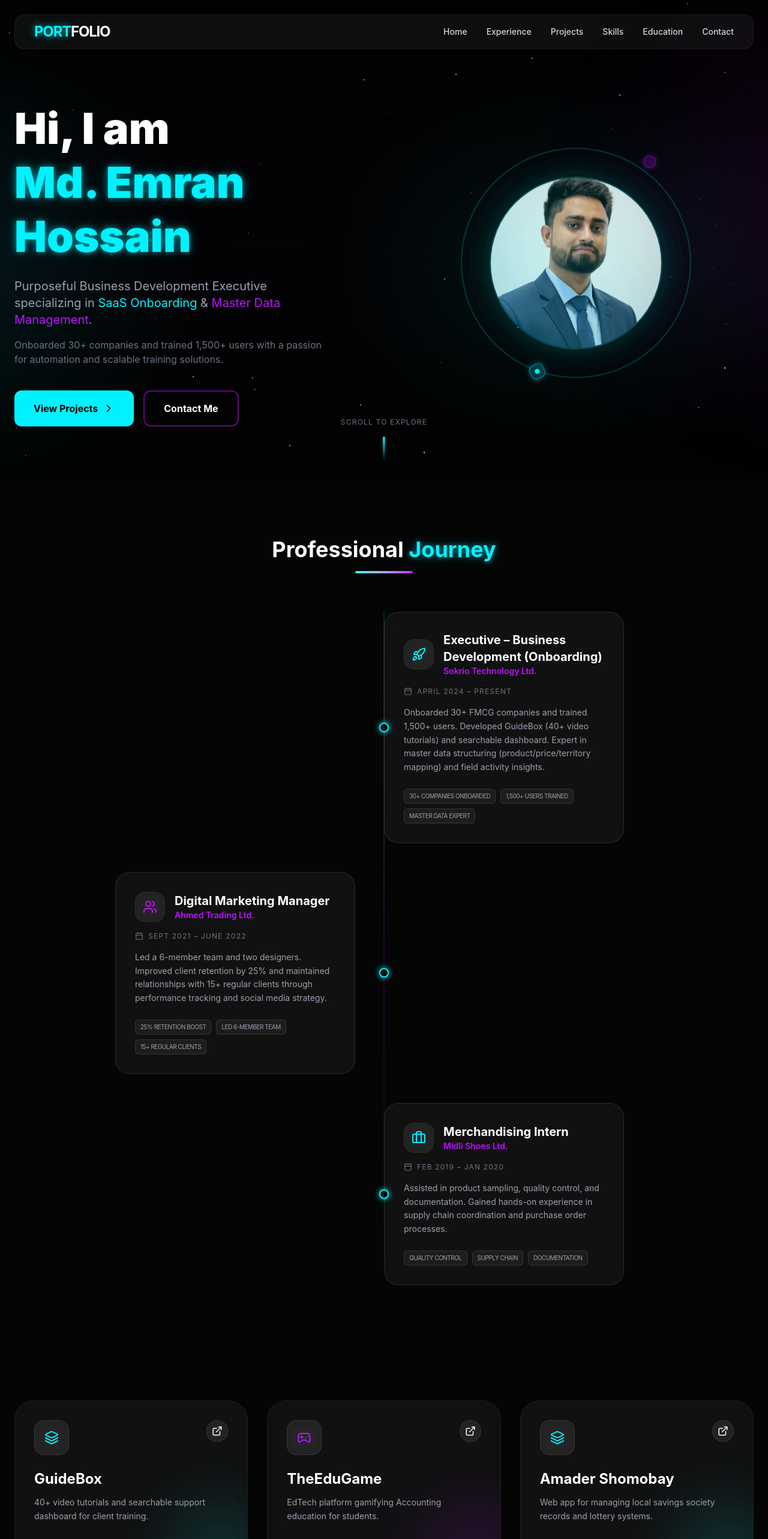
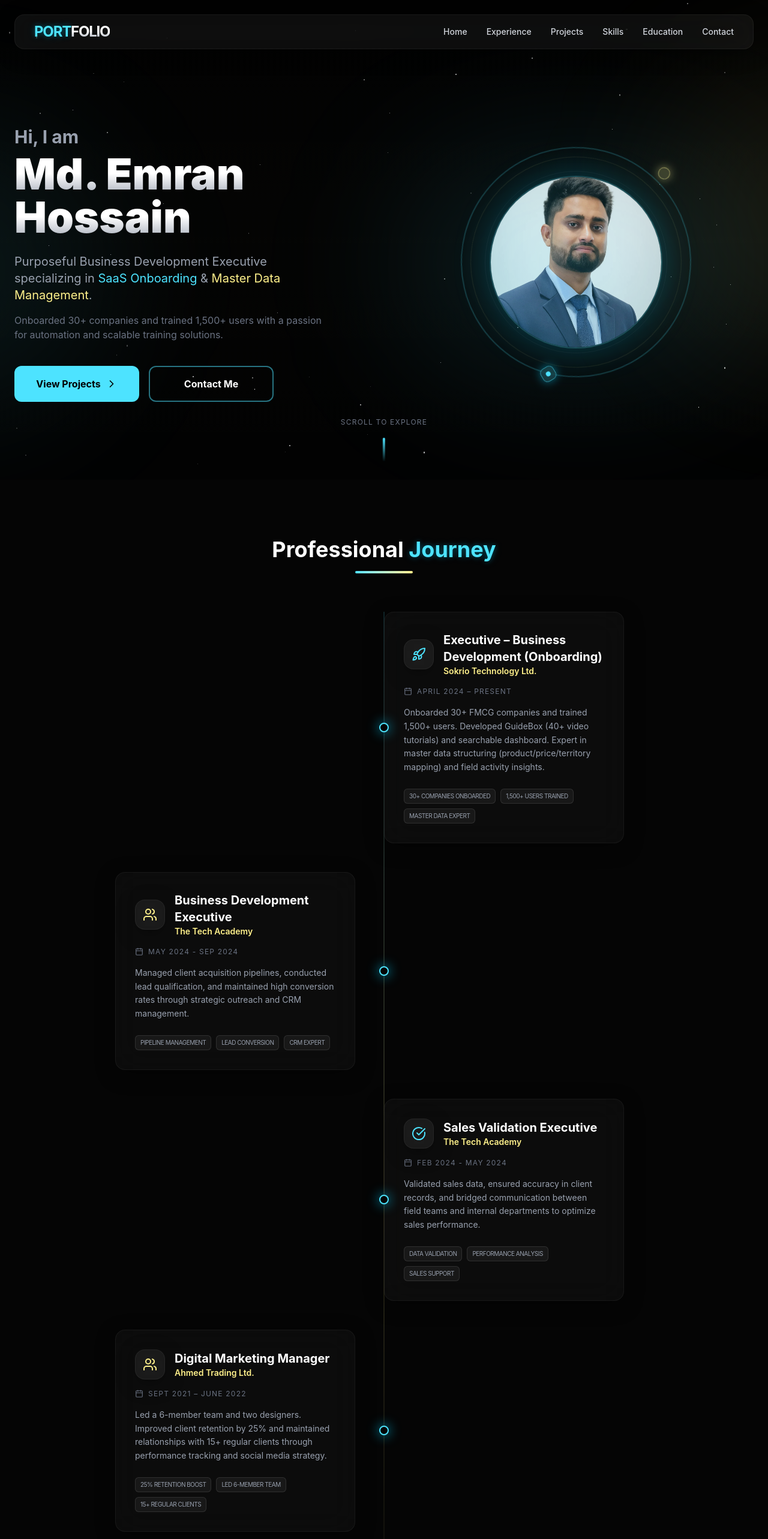
Before and after one commit to Emran027/myprofile, a React (Vite) app: page / in a window 1280 px wide. Shown: the top 2566 px of the page at 60% size. Built offline with nearby package versions, Linux system fonts and the light colour scheme.

Commit message:
Restore original Astro theme and enable repeated animations

```diff
--- a/index.html
+++ b/index.html
@@ -4,7 +4,7 @@
     <meta charset="UTF-8" />
     <link rel="icon" type="image/svg+xml" href="/favicon.svg" />
     <meta name="viewport" content="width=device-width, initial-scale=1.0" />
-    <title>myprofile</title>
+    <title>Md. Emran Hossain | Professional Portfolio</title>
   </head>
   <body>
     <div id="root"></div>
--- a/src/components/Education.jsx
+++ b/src/components/Education.jsx
@@ -1,32 +1,32 @@
 import React from 'react';
 import { motion } from 'framer-motion';
-import { GraduationCap, Award, BookOpen } from 'lucide-react';
+import { GraduationCap, Award, BookOpen, MapPin } from 'lucide-react';
 
 const Education = () => {
-  const education = [
+  const degrees = [
     {
       degree: "MBA in Business Management",
-      institution: "Dr. Maleka University College",
-      period: "2025 – Present (Expected: 2027)",
-      details: "Focusing on advanced management strategies and operational excellence."
+      school: "Dr. Maleka University College",
+      period: "2025 – Present",
+      location: "Dhaka, Bangladesh"
     },
     {
       degree: "BBA in Management",
-      institution: "Dr. Maleka University College",
+      school: "Dr. Maleka University College",
       period: "2022",
-      details: "Developed strong fundamentals in business administration."
+      location: "Dhaka, Bangladesh"
     },
     {
       degree: "HSC (Business Studies)",
-      institution: "Tatulia Degree College",
+      school: "Tatulia Degree College",
       period: "2017",
-      details: "Completed Higher Secondary Certificate in Business Studies."
+      location: "Satkhira, Bangladesh"
     },
     {
       degree: "SSC (Science Studies)",
-      institution: "Tatulia Pilot High School",
+      school: "Tatulia Pilot High School",
       period: "2015",
-      details: "Completed Secondary School Certificate in Science Studies."
+      location: "Satkhira, Bangladesh"
     }
   ];
 
@@ -39,51 +39,62 @@ const Education = () => {
   return (
     <section id="education" className="py-24 relative overflow-hidden">
       <div className="container mx-auto px-6">
-        <div className="flex flex-col lg:flex-row gap-16">
-          {/* Education Timeline */}
-          <motion.div
-            initial={{ opacity: 0, x: -30 }}
-            whileInView={{ opacity: 1, x: 0 }}
-            viewport={{ once: true }}
-            className="lg:w-2/3"
-          >
-            <h2 className="text-4xl font-bold mb-12 flex items-center gap-4">
-              <GraduationCap className="text-neonBlue" size={40} />
-              Academic <span className="neon-text-blue">Background</span>
-            </h2>
+        <motion.div
+          initial={{ opacity: 0, y: 20 }}
+          whileInView={{ opacity: 1, y: 0 }}
+          viewport={{ once: false }}
+          className="text-center mb-16"
+        >
+          <h2 className="text-4xl font-bold mb-4">Academic <span className="text-neonBlue">Background</span></h2>
+          <div className="w-24 h-1 bg-gradient-to-r from-neonBlue to-neonPurple mx-auto rounded-full" />
+        </motion.div>
 
-            <div className="space-y-12">
-              {education.map((item, index) => (
-                <div key={index} className="relative pl-10 group">
-                  <div className="absolute left-0 top-0 bottom-0 w-px bg-white/10 group-hover:bg-neonBlue/30 transition-colors" />
-                  <div className="absolute left-[-4px] top-2 w-2 h-2 rounded-full bg-neonBlue shadow-[0_0_8px_#00f2ff]" />
+        <div className="grid grid-cols-1 lg:grid-cols-2 gap-12 max-w-6xl mx-auto">
+          {/* Degrees */}
+          <div className="space-y-8 relative">
+            <div className="absolute left-0 top-0 bottom-0 w-px bg-gradient-to-b from-neonBlue via-neonPurple to-transparent opacity-30" />
 
-                  <p className="text-sm text-neonPurple font-semibold mb-1 uppercase tracking-widest">{item.period}</p>
-                  <h3 className="text-2xl font-bold mb-2 group-hover:text-neonBlue transition-colors">{item.degree}</h3>
-                  <p className="text-gray-300 font-medium mb-3">{item.institution}</p>
-                  <p className="text-gray-500 text-sm max-w-xl">{item.details}</p>
+            {degrees.map((edu, index) => (
+              <motion.div
+                key={index}
+                initial={{ opacity: 0, x: -20 }}
+                whileInView={{ opacity: 1, x: 0 }}
+                viewport={{ once: false }}
+                transition={{ delay: index * 0.1 }}
+                className="relative pl-8"
+              >
+                <div className="absolute left-0 top-2 -translate-x-1/2 w-4 h-4 rounded-full bg-space border-2 border-neonBlue z-10 shadow-[0_0_15px_rgba(0,209,255,0.5)]" />
+
+                <div className="group glass p-8 rounded-2xl border-white/5 hover:border-neonBlue/30 hover:shadow-[0_10px_40px_rgba(0,209,255,0.15)] transition-all">
+                  <div className="flex justify-between items-start mb-4">
+                    <span className="text-neonBlue text-sm font-bold px-3 py-1 glass rounded-full border-white/10 uppercase tracking-wider">{edu.period}</span>
+                    <GraduationCap className="text-neonPurple" size={24} />
+                  </div>
+                  <h3 className="text-xl font-bold mb-2 group-hover:text-neonBlue transition-colors">{edu.degree}</h3>
+                  <p className="text-gray-400 font-medium mb-4">{edu.school}</p>
+                  <div className="flex items-center gap-2 text-gray-500 text-sm">
+                    <MapPin size={16} />
+                    {edu.location}
+                  </div>
                 </div>
-              ))}
-            </div>
-          </motion.div>
+              </motion.div>
+            ))}
+          </div>
 
           {/* Certifications & Languages */}
-          <motion.div
-            initial={{ opacity: 0, x: 30 }}
-            whileInView={{ opacity: 1, x: 0 }}
-            viewport={{ once: true }}
-            className="lg:w-1/3 space-y-12"
-          >
-            <div>
+          <div className="space-y-12">
+            <div className="glass p-8 rounded-2xl border-white/5 relative overflow-hidden">
+              <div className="absolute -right-10 -top-10 w-40 h-40 bg-neonPurple/10 rounded-full blur-[60px]" />
+
               <h3 className="text-2xl font-bold mb-8 flex items-center gap-3">
-                <Award className="text-neonPurple" size={28} />
+                <Award className="text-neonPurple" />
                 Certifications
               </h3>
               <div className="grid grid-cols-1 gap-4">
                 {certifications.map((cert, index) => (
                   <div key={index} className="glass p-5 rounded-2xl border-white/5 hover:border-neonPurple/30 transition-all">
                     <p className="text-white font-bold">{cert.name}</p>
-                    <p className="text-gray-500 text-sm">{cert.provider}</p>
+                    <p className="text-gray-500 text-sm font-medium">{cert.provider}</p>
                   </div>
                 ))}
               </div>
@@ -95,29 +106,30 @@ const Education = () => {
                 Languages
               </h3>
               <div className="space-y-4">
-                {[
+                { [
                   { name: "Bengali", level: "Native", p: 100 },
                   { name: "English", level: "Upper Intermediate", p: 80 },
                   { name: "Hindi", level: "Basic", p: 40 }
                 ].map((lang) => (
                   <div key={lang.name} className="space-y-1">
                     <div className="flex justify-between text-sm">
-                      <span className="text-white font-medium">{lang.name}</span>
-                      <span className="text-gray-500">{lang.level}</span>
+                      <span className="text-white font-bold">{lang.name}</span>
+                      <span className="text-gray-500 font-medium">{lang.level}</span>
                     </div>
                     <div className="h-1.5 bg-white/5 rounded-full overflow-hidden">
                        <motion.div
                         initial={{ width: 0 }}
                         whileInView={{ width: `${lang.p}%` }}
+                        viewport={{ once: false }}
                         transition={{ duration: 1, delay: 0.5 }}
-                        className="h-full bg-neonBlue"
+                        className="h-full bg-neonBlue shadow-[0_0_10px_rgba(0,242,255,0.3)]"
                        />
                     </div>
                   </div>
                 ))}
               </div>
             </div>
-          </motion.div>
+          </div>
         </div>
       </div>
     </section>
--- a/src/components/Experience.jsx
+++ b/src/components/Experience.jsx
@@ -1,6 +1,6 @@
 import React from 'react';
 import { motion } from 'framer-motion';
-import { Briefcase, Calendar, Rocket, Users, Video, Search } from 'lucide-react';
+import { Briefcase, Calendar, Rocket, Users, Video, Search, CheckCircle } from 'lucide-react';
 
 const Experience = () => {
   const experiences = [
@@ -11,6 +11,22 @@ const Experience = () => {
       icon: <Rocket className="text-neonBlue" />,
       description: "Onboarded 30+ FMCG companies and trained 1,500+ users. Developed GuideBox (40+ video tutorials) and searchable dashboard. Expert in master data structuring (product/price/territory mapping) and field activity insights.",
       highlights: ["30+ Companies Onboarded", "1,500+ Users Trained", "Master Data Expert"]
+    },
+    {
+      title: "Business Development Executive",
+      company: "The Tech Academy",
+      period: "May 2024 - Sep 2024",
+      icon: <Users className="text-neonPurple" />,
+      description: "Managed client acquisition pipelines, conducted lead qualification, and maintained high conversion rates through strategic outreach and CRM management.",
+      highlights: ["Pipeline Management", "Lead Conversion", "CRM Expert"]
+    },
+    {
+      title: "Sales Validation Executive",
+      company: "The Tech Academy",
+      period: "Feb 2024 - May 2024",
+      icon: <CheckCircle className="text-neonBlue" />,
+      description: "Validated sales data, ensured accuracy in client records, and bridged communication between field teams and internal departments to optimize sales performance.",
+      highlights: ["Data Validation", "Performance Analysis", "Sales Support"]
     },
     {
       title: "Digital Marketing Manager",
@@ -36,7 +52,7 @@ const Experience = () => {
         <motion.div
           initial={{ opacity: 0, y: 20 }}
           whileInView={{ opacity: 1, y: 0 }}
-          viewport={{ once: true }}
+          viewport={{ once: false }}
           className="text-center mb-16"
         >
           <h2 className="text-4xl font-bold mb-4">Professional <span className="neon-text-blue">Journey</span></h2>
@@ -53,15 +69,15 @@ const Experience = () => {
                 key={index}
                 initial={{ opacity: 0, x: index % 2 === 0 ? -50 : 50 }}
                 whileInView={{ opacity: 1, x: 0 }}
-                viewport={{ once: true }}
+                viewport={{ once: false }}
                 transition={{ duration: 0.6 }}
                 className={`relative flex flex-col md:flex-row items-center ${index % 2 === 0 ? 'md:flex-row-reverse' : ''}`}
               >
                 {/* Dot */}
-                <div className="absolute left-0 md:left-1/2 md:-translate-x-1/2 w-4 h-4 rounded-full bg-space border-2 border-neonBlue z-10 shadow-[0_0_10px_#00f2ff]" />
+                <div className="absolute left-0 md:left-1/2 md:-translate-x-1/2 w-4 h-4 rounded-full bg-space border-2 border-neonBlue z-10 shadow-[0_0_20px_rgba(0,209,255,0.8)]" />
 
                 <div className="w-full md:w-1/2 pl-8 md:pl-0 md:px-12">
-                  <div className={`glass p-8 rounded-3xl border-white/10 hover:border-neonBlue/40 transition-all duration-500 group`}>
+                  <div className="group relative glass p-8 rounded-2xl border-white/5 hover:border-neonBlue/30 hover:shadow-[0_20px_60px_rgba(0,209,255,0.25)] transition-all duration-500 overflow-hidden">
                     <div className="flex items-center gap-4 mb-4">
                       <div className="p-3 glass rounded-2xl bg-white/5 border-white/5 group-hover:scale-110 transition-transform">
                         {exp.icon}
--- a/src/components/Hero.jsx
+++ b/src/components/Hero.jsx
@@ -13,9 +13,9 @@ const Hero = () => {
           transition={{ duration: 0.8 }}
           className="z-10"
         >
-          <h1 className="text-5xl md:text-7xl font-black mb-6 leading-tight">
-            Hi, I am <br />
-            <span className="neon-text-blue">Md. Emran Hossain</span>
+          <h1 className="font-black mb-6 leading-tight">
+            <span className="text-2xl md:text-3xl text-gray-400 font-bold block mb-2">Hi, I am</span>
+            <span className="text-5xl md:text-7xl bg-gradient-to-b from-white via-white to-gray-400 bg-clip-text text-transparent">Md. Emran Hossain</span>
           </h1>
 
           <p className="text-xl text-gray-400 mb-10 max-w-lg">
@@ -30,7 +30,7 @@ const Hero = () => {
               href="#projects"
               whileHover={{ scale: 1.05 }}
               whileTap={{ scale: 0.95 }}
-              className="px-8 py-4 bg-neonBlue text-black font-bold rounded-xl flex items-center gap-2 transition-all hover:shadow-[0_0_20px_rgba(0,242,255,0.4)]"
+              className="w-full sm:w-52 px-8 py-4 bg-neonBlue text-black font-bold rounded-xl flex items-center justify-center gap-2 transition-all hover:shadow-[0_0_30px_rgba(0,209,255,0.5)]"
             >
               View Projects <ChevronRight size={20} />
             </motion.a>
@@ -38,7 +38,7 @@ const Hero = () => {
               href="#contact"
               whileHover={{ scale: 1.05 }}
               whileTap={{ scale: 0.95 }}
-              className="px-8 py-4 border-2 border-neonPurple/50 text-white font-bold rounded-xl flex items-center gap-2 hover:bg-neonPurple/10 transition-all hover:border-neonPurple hover:shadow-[0_0_20px_rgba(188,19,254,0.3)]"
+              className="w-full sm:w-52 px-8 py-4 border-2 border-neonBlue/50 text-white font-bold rounded-xl flex items-center justify-center gap-2 hover:bg-neonBlue/10 transition-all hover:border-neonBlue hover:shadow-[0_0_30px_rgba(0,209,255,0.4)]"
             >
               Contact Me
             </motion.a>
@@ -46,15 +46,15 @@ const Hero = () => {
         </motion.div>
 
         <div className="relative flex justify-center items-center">
-          {/* Profile Image with CSS-only ring animations */}
+          {/* Profile Image with original Astro ring animations */}
           <div className="hero-orbital relative w-64 h-64 md:w-96 md:h-96 flex items-center justify-center">
-            {/* Outer Rings - CSS animation */}
+            {/* Outer Rings - Original Astro Style */}
             <div className="absolute inset-0 border-2 border-neonBlue/20 rounded-full hero-ring-slow" />
             <div className="absolute inset-4 border border-neonPurple/10 rounded-full hero-ring-reverse" />
             <div className="absolute inset-10 border border-white/5 rounded-full" />
 
-            {/* Image Container - static, no counter-rotation */}
-            <div className="relative w-48 h-48 md:w-72 md:h-72 rounded-full overflow-hidden border-2 border-neonBlue/30 shadow-[0_0_50px_rgba(0,242,255,0.2)] z-20">
+            {/* Image Container - Round as before */}
+            <div className="relative w-48 h-48 md:w-72 md:h-72 rounded-full overflow-hidden border-2 border-neonBlue/30 shadow-[0_0_60px_rgba(0,209,255,0.25)] z-20">
               <img
                 src={myImage}
                 alt="Md. Emran Hossain"
@@ -64,20 +64,20 @@ const Hero = () => {
               <div className="absolute inset-0 bg-gradient-to-tr from-neonBlue/20 to-transparent pointer-events-none" />
             </div>
 
-            {/* Orbiting dot - CSS only */}
+            {/* Orbiting dots - Original style */}
             <div className="absolute inset-0 hero-orbit-1">
-              <div className="absolute -top-3 left-1/2 -translate-x-1/2 w-6 h-6 bg-neonBlue/20 backdrop-blur-sm rounded-lg rotate-45 border border-neonBlue/50 shadow-[0_0_10px_rgba(0,242,255,0.4)] flex items-center justify-center">
+              <div className="absolute -top-3 left-1/2 -translate-x-1/2 w-6 h-6 bg-neonBlue/20 backdrop-blur-sm rounded-lg rotate-45 border border-neonBlue/50 shadow-[0_0_15px_rgba(0,209,255,0.5)] flex items-center justify-center">
                 <div className="w-2 h-2 bg-neonBlue rounded-full" />
               </div>
             </div>
 
             <div className="absolute inset-0 hero-orbit-2">
-              <div className="absolute -bottom-2 right-1/4 w-5 h-5 bg-neonPurple/20 backdrop-blur-sm rounded-full border border-neonPurple/50 shadow-[0_0_10px_rgba(188,19,254,0.4)]" />
+              <div className="absolute -bottom-2 right-1/4 w-5 h-5 bg-neonPurple/20 backdrop-blur-sm rounded-full border border-neonPurple/50 shadow-[0_0_15px_rgba(255,241,139,0.5)]" />
             </div>
           </div>
 
           {/* Background Glow */}
-          <div className="absolute top-1/2 left-1/2 -translate-x-1/2 -translate-y-1/2 w-full h-full bg-neonBlue/5 blur-[100px] rounded-full" />
+          <div className="absolute top-1/2 left-1/2 -translate-x-1/2 -translate-y-1/2 w-full h-full bg-neonBlue/10 blur-[120px] rounded-full" />
         </div>
       </div>
 
--- a/src/components/Navbar.jsx
+++ b/src/components/Navbar.jsx
@@ -26,14 +26,14 @@ const Navbar = () => {
   return (
     <nav className={`fixed top-0 left-0 w-full z-50 transition-all duration-300 ${scrolled ? 'py-4' : 'py-6'}`}>
       <div className="container mx-auto px-6">
-        <div className={`relative glass rounded-2xl flex items-center justify-between px-8 py-3 transition-all duration-300 ${scrolled ? 'border-neonBlue/30 bg-black/40 shadow-[0_0_20px_rgba(0,242,255,0.1)]' : 'border-white/5 bg-white/5'}`}>
+        <div className={`relative glass rounded-2xl flex items-center justify-between px-8 py-3 transition-all duration-300 ${scrolled ? 'border-neonBlue/30 bg-black/40 shadow-[0_0_25px_rgba(0,209,255,0.15)]' : 'border-white/5 bg-white/5'}`}>
           <motion.div
             initial={{ opacity: 0, x: -20 }}
             animate={{ opacity: 1, x: 0 }}
             className="text-2xl font-bold tracking-tighter"
           >
             <span className="neon-text-blue">PORT</span>
-            <span className="text-white">FOLIO</span>
+            <span className="bg-gradient-to-b from-white via-white to-gray-400 bg-clip-text text-transparent">FOLIO</span>
           </motion.div>
 
           {/* Desktop Nav */}
--- a/src/components/Projects.jsx
+++ b/src/components/Projects.jsx
@@ -5,39 +5,52 @@ import { ExternalLink, Code, Play, Gamepad2, Layers, Map } from 'lucide-react';
 const Projects = () => {
   const projects = [
     {
+      title: "Dino Bhai",
+      description: "A professional, high-definition endless runner game with a modern neon aesthetic.",
+      tags: ["HTML5 Canvas", "JavaScript", "Game Dev"],
+      icon: <Gamepad2 className="text-neonBlue" />,
+      color: "blue",
+      link: "https://emran027.github.io/dinobhai/"
+    },
+    {
       title: "GuideBox",
       description: "40+ video tutorials and searchable support dashboard for client training.",
       tags: ["React", "Dashboard", "Video Support"],
-      icon: <Layers className="text-neonBlue" />,
-      color: "blue"
+      icon: <Layers className="text-neonPurple" />,
+      color: "purple",
+      link: "#"
     },
     {
       title: "TheEduGame",
       description: "EdTech platform gamifying Accounting education for students.",
       tags: ["Gamification", "EdTech", "Education"],
-      icon: <Gamepad2 className="text-neonPurple" />,
-      color: "purple"
+      icon: <Gamepad2 className="text-neonBlue" />,
+      color: "blue",
+      link: "#"
     },
     {
       title: "Amader Shomobay",
       description: "Web app for managing local savings society records and lottery systems.",
       tags: ["Fintech", "Management", "Automation"],
-      icon: <Layers className="text-neonBlue" />,
-      color: "blue"
+      icon: <Layers className="text-neonPurple" />,
+      color: "purple",
+      link: "#"
     },
     {
       title: "90's Dream",
       description: "Nostalgic retro-themed web application portfolio.",
       tags: ["Retro", "Portfolio", "UI/UX"],
-      icon: <Play className="text-neonPurple" />,
-      color: "purple"
+      icon: <Play className="text-neonBlue" />,
+      color: "blue",
+      link: "#"
     },
     {
       title: "Visual Mapper",
       description: "Data organizer tool for flat to hierarchical territory data transformations.",
       tags: ["Data Tool", "Mapping", "Hierarchical"],
-      icon: <Map className="text-neonBlue" />,
-      color: "blue"
+      icon: <Map className="text-neonPurple" />,
+      color: "purple",
+      link: "#"
     }
   ];
 
@@ -50,10 +63,10 @@ const Projects = () => {
               key={project.title}
               initial={{ opacity: 0, y: 50 }}
               whileInView={{ opacity: 1, y: 0 }}
-              viewport={{ once: true }}
+              viewport={{ once: false }}
               transition={{ delay: index * 0.1, duration: 0.5 }}
               whileHover={{ y: -15 }}
-              className="group relative glass p-8 rounded-[2rem] border-white/5 hover:border-neonBlue/30 hover:shadow-[0_20px_50px_rgba(0,242,255,0.1)] transition-all duration-500 overflow-hidden"
+              className="group relative glass p-8 rounded-2xl border-white/5 hover:border-neonBlue/30 hover:shadow-[0_20px_60px_rgba(0,209,255,0.25)] transition-all duration-500 overflow-hidden"
             >
               {/* Card Background Glow */}
               <div className={`absolute -right-10 -bottom-10 w-40 h-40 rounded-full blur-[60px] opacity-20 transition-opacity group-hover:opacity-40 ${project.color === 'blue' ? 'bg-neonBlue' : 'bg-neonPurple'}`} />
@@ -64,7 +77,14 @@ const Projects = () => {
                     {project.icon}
                   </div>
                   <div className="flex gap-2">
-                    <button className="p-2 glass rounded-full hover:text-neonBlue transition-colors"><ExternalLink size={18} /></button>
+                    <a
+                      href={project.link}
+                      target="_blank"
+                      rel="noopener noreferrer"
+                      className="p-2 glass rounded-full hover:text-neonBlue transition-colors"
+                    >
+                      <ExternalLink size={18} />
+                    </a>
                   </div>
                 </div>
 
--- a/src/index.css
+++ b/src/index.css
@@ -9,58 +9,32 @@
 
 @layer components {
   .glass {
-    @apply bg-white/5 backdrop-blur-lg border border-white/10;
+    @apply bg-white/[0.03] backdrop-blur-xl border border-white/10 shadow-[0_8px_32px_0_rgba(0,0,0,0.37)];
   }
 
   .neon-text-blue {
     @apply text-neonBlue;
-    text-shadow: 0 0 10px rgba(0, 242, 255, 0.5), 0 0 20px rgba(0, 242, 255, 0.3);
+    text-shadow: 0 0 8px rgba(0, 209, 255, 0.3),
+                 0 0 16px rgba(0, 209, 255, 0.15);
   }
 
   .neon-text-purple {
     @apply text-neonPurple;
-    text-shadow: 0 0 10px rgba(188, 19, 254, 0.5), 0 0 20px rgba(188, 19, 254, 0.3);
+    text-shadow: 0 0 10px rgba(255, 241, 139, 0.4),
+                 0 0 20px rgba(255, 241, 139, 0.2);
   }
 
   .neon-border-blue {
     @apply border-neonBlue/50;
-    box-shadow: 0 0 15px rgba(0, 242, 255, 0.2);
+    box-shadow: 0 0 15px rgba(0, 209, 255, 0.3), inset 0 0 10px rgba(0, 209, 255, 0.1);
   }
 
   .neon-border-purple {
     @apply border-neonPurple/50;
-    box-shadow: 0 0 15px rgba(188, 19, 254, 0.2);
+    box-shadow: 0 0 15px rgba(255, 241, 139, 0.3), inset 0 0 10px rgba(255, 241, 139, 0.1);
   }
 }
 
-/* Background Stars/Particles */
-#stars-container {
-  position: fixed;
-  top: 0;
-  left: 0;
-  width: 100%;
-  height: 100%;
-  z-index: -1;
-  background: radial-gradient(ellipse at bottom, #1B2735 0%, #090A0F 100%);
-  overflow: hidden;
-}
-
-.star {
-  position: absolute;
-  background: white;
-  border-radius: 50%;
-  opacity: 0.5;
-  animation: move-twinkle var(--duration) linear infinite;
-}
-
-@keyframes move-twinkle {
-  from {
-    transform: translateY(0);
-  }
-  to {
-    transform: translateY(-100vh);
-  }
-}
 
 /* Custom Scrollbar */
 ::-webkit-scrollbar {
--- a/tailwind.config.js
+++ b/tailwind.config.js
@@ -13,12 +13,12 @@ export default {
           dark: '#020202',
         },
         neonBlue: {
-          DEFAULT: '#00f2ff',
-          glow: 'rgba(0, 242, 255, 0.5)',
+          DEFAULT: '#4DE3FF',
+          glow: 'rgba(77, 227, 255, 0.4)',
         },
         neonPurple: {
-          DEFAULT: '#bc13fe',
-          glow: 'rgba(188, 19, 254, 0.5)',
+          DEFAULT: '#FFF18B',
+          glow: 'rgba(255, 241, 139, 0.4)',
         },
       },
       fontFamily: {
```
Also changed, not shown: src/App.css (+8 -5 lines), src/App.jsx (+7 -7 lines), src/components/Contact.jsx (+112 -32 lines), src/components/Skills.jsx (+6 -6 lines).
